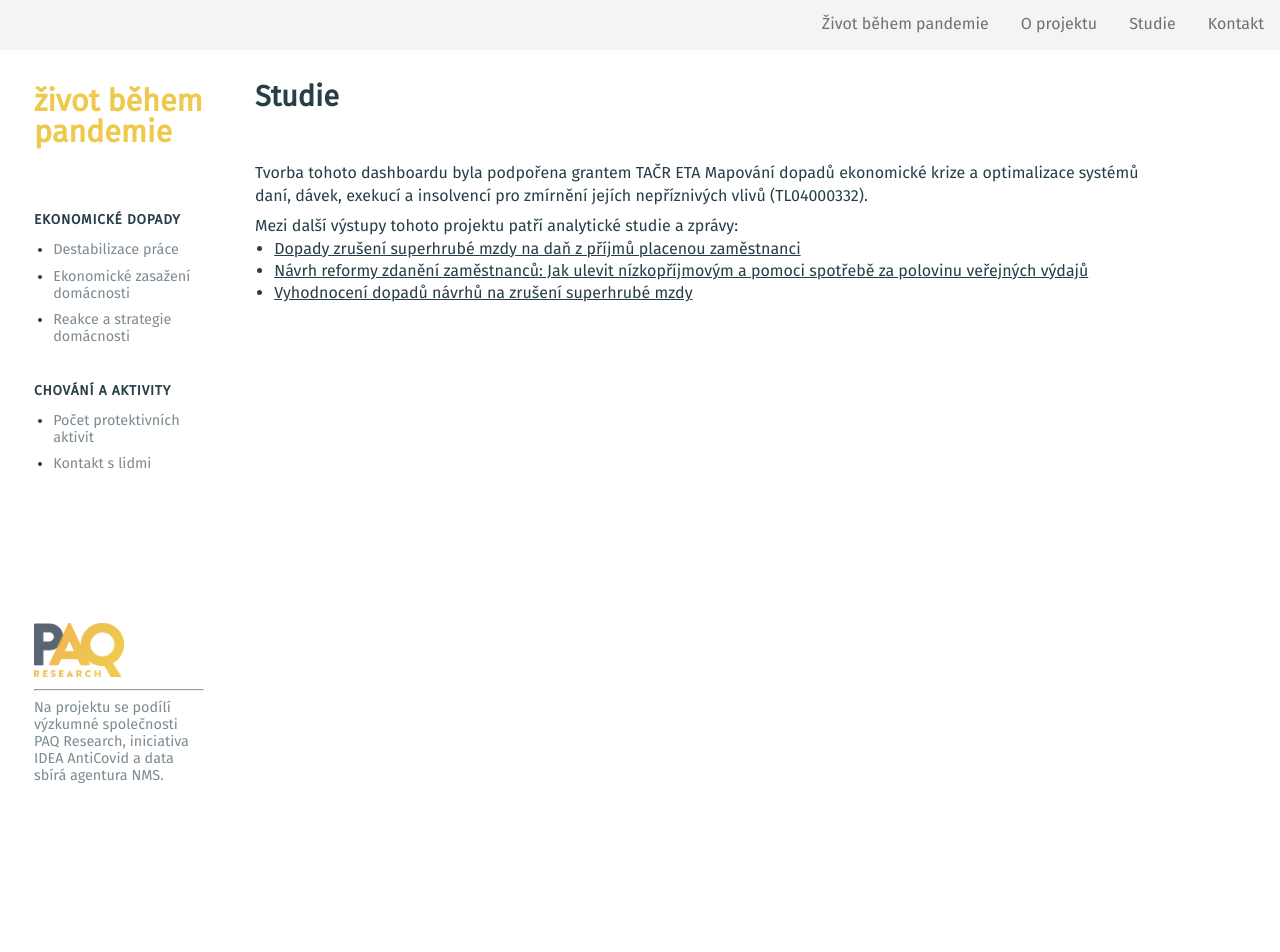
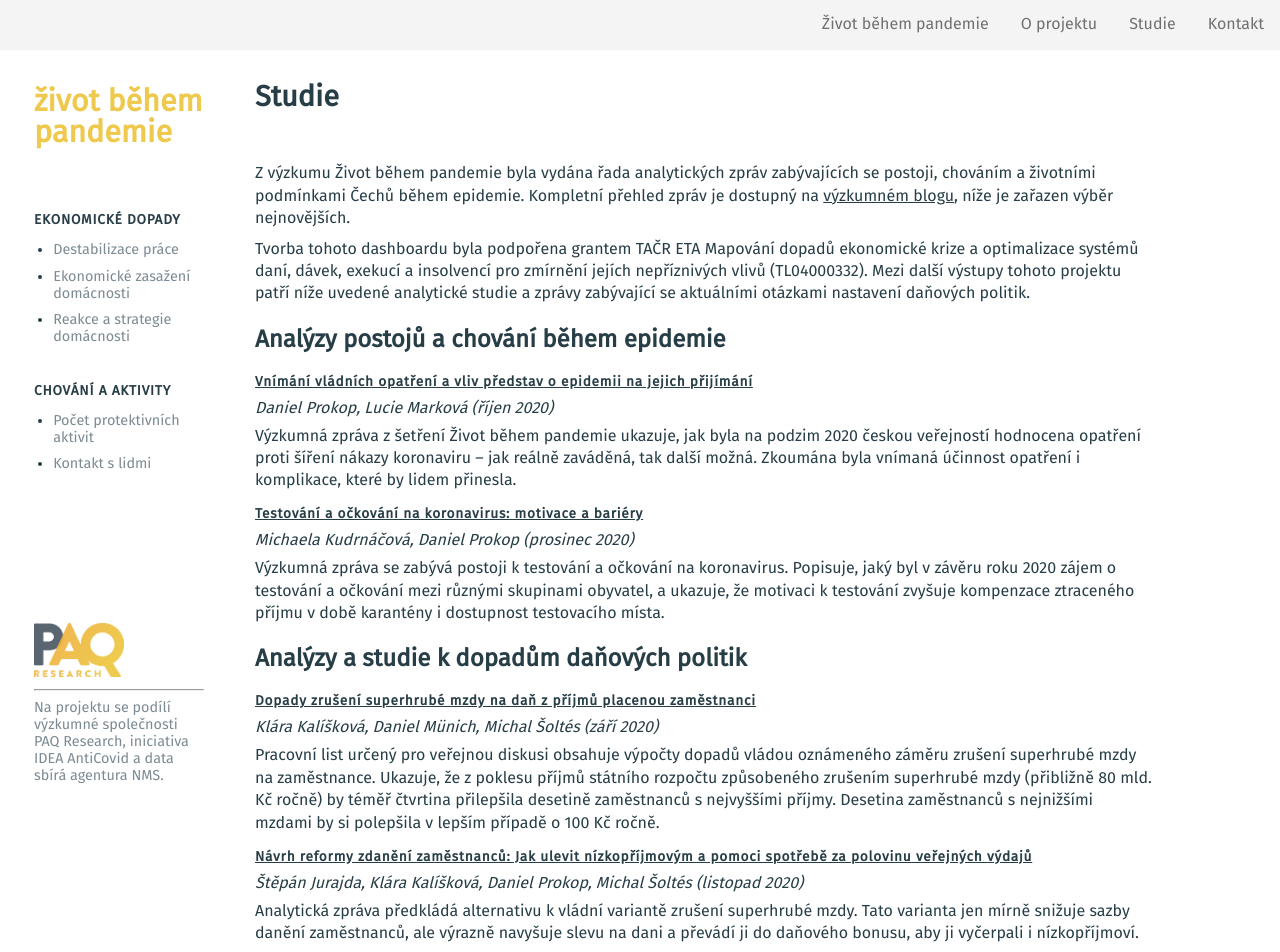
Before and after one commit to mveith/paq-research, a Next.js app: page /studie in a window 1280 px wide. Shown: the top 952 px of the page. Before the commit the page ends 800 px from the top, so only its background shows below. Built offline with nearby package versions, Linux system fonts and the light colour scheme.

Commit message:
Studie update

```diff
--- a/pages/studie.js
+++ b/pages/studie.js
@@ -1,36 +1,72 @@
-import getMenu from '../components/menuBuilder'
-import Layout from '../components/layout';
+import getMenu from "../components/menuBuilder";
+import Layout from "../components/layout";
 
-export default function About({ menu }) {
-    function Person(name, items) {
-        return (<p>
-            <strong>{name}</strong>
-            <ul>
-                {items}
-            </ul>
-        </p>);
+export default function Studies({ menu }) {
+  function Study({ title, authors, url, description }) {
+    return (
+      <article>
+        <h3 style={{fontSize: "1.1rem;"}}>
+          <a href={url} target="_blank" class="external-link">
+            {title}
+          </a>
+        </h3>
+        <address>{authors}</address>
+        <p>{description}</p>
+      </article>
+    );
   }
 
   return (
-        <Layout title="Kontakty" menuItemsData={menu}>
+    <Layout title="Studie" menuItemsData={menu}>
         <h1 style={{ marginBottom: "3rem" }}>Studie</h1>
+        <p>Z výzkumu Život během pandemie byla vydána řada analytických zpráv zabývajících se postoji, chováním a životními podmínkami Čechů během epidemie. Kompletní přehled zpráv je dostupný na <a href="https://www.paqresearch.cz/research-blog" target="_blank" class="external-link">výzkumném blogu</a>, níže je zařazen výběr nejnovějších.</p>
 
-            <p>Tvorba tohoto dashboardu byla podpořena grantem TAČR ETA Mapování dopadů ekonomické krize a optimalizace systémů daní, dávek, exekucí a insolvencí pro zmírnění jejích nepříznivých vlivů (TL04000332).</p>
-            <p>Mezi další výstupy tohoto projektu patří analytické studie a zprávy:
-                <ul>
-                    <li><a href="https://idea.cerge-ei.cz/files/IDEA_TaxBen_2020_01_1_Superhruba_mzda.pdf" target="_blank" class="external-link">Dopady zrušení superhrubé mzdy na daň z příjmů placenou zaměstnanci</a></li>
-                    <li><a href="https://idea.cerge-ei.cz/files/Zmena_dani_varianty_TAXBEN_dodatek_03_11_2020.pdf" target="_blank" class="external-link">Návrh reformy zdanění zaměstnanců: Jak ulevit nízkopříjmovým a pomoci spotřebě za polovinu veřejných výdajů</a></li>
-                    <li><a href="https://idea.cerge-ei.cz/files/Dopady%20zruseni%20superhrube%20mzdy%20pracovni%20list%2002.pdf" target="_blank" class="external-link">Vyhodnocení dopadů návrhů na zrušení superhrubé mzdy</a></li>
-                </ul>
-            </p>
+        <p>Tvorba tohoto dashboardu byla podpořena grantem TAČR ETA Mapování dopadů ekonomické krize a optimalizace systémů daní, dávek, exekucí a insolvencí pro zmírnění jejích nepříznivých vlivů (TL04000332). Mezi další výstupy tohoto projektu patří níže uvedené analytické studie a zprávy zabývající se aktuálními otázkami nastavení daňových politik.</p>
+
+        <h2>Analýzy postojů a chování během epidemie</h2>
+
+        <Study
+            title="Vnímání vládních opatření a vliv představ o epidemii na jejich přijímání"
+            authors="Daniel Prokop, Lucie Marková (říjen 2020)"
+            url="https://www.paqresearch.cz/post/vnimana-vladnich-opatreni-a-vliv-predstav-o-epidemii-na-jejich-prijimani"
+            description="Výzkumná zpráva z šetření Život během pandemie ukazuje, jak byla na podzim 2020 českou veřejností hodnocena opatření proti šíření nákazy koronaviru – jak reálně zaváděná, tak další možná. Zkoumána byla vnímaná účinnost opatření i komplikace, které by lidem přinesla."
+        />
+        <Study
+            title="Testování a očkování na koronavirus: motivace a bariéry"
+            authors="Michaela Kudrnáčová, Daniel Prokop (prosinec 2020)"
+            url="https://www.paqresearch.cz/post/testovani-a-ockovani-na-koronavirus-motivace-a-bariery"
+            description="Výzkumná zpráva se zabývá postoji k testování a očkování na koronavirus. Popisuje, jaký byl v závěru roku 2020 zájem o testování a očkování mezi různými skupinami obyvatel, a ukazuje, že motivaci k testování zvyšuje kompenzace ztraceného příjmu v době karantény i dostupnost testovacího místa."
+        />
+
+        <h2>Analýzy a studie k dopadům daňových politik</h2>
+
+        <Study
+            title="Dopady zrušení superhrubé mzdy na daň z příjmů placenou zaměstnanci"
+            authors="Klára Kalíšková, Daniel Münich, Michal Šoltés (září 2020)"
+            url="https://idea.cerge-ei.cz/files/IDEA_TaxBen_2020_01_1_Superhruba_mzda.pdf"
+            description="Pracovní list určený pro veřejnou diskusi obsahuje výpočty dopadů vládou oznámeného záměru zrušení superhrubé mzdy na zaměstnance. Ukazuje, že z poklesu příjmů státního rozpočtu způsobeného zrušením superhrubé mzdy (přibližně 80 mld. Kč ročně) by téměř čtvrtina přilepšila desetině zaměstnanců s nejvyššími příjmy. Desetina zaměstnanců s nejnižšími mzdami by si polepšila v lepším případě o 100 Kč ročně."
+        />
+        <Study
+            title="Návrh reformy zdanění zaměstnanců: Jak ulevit nízkopříjmovým a pomoci spotřebě za polovinu veřejných výdajů"
+            authors="Štěpán Jurajda, Klára Kalíšková, Daniel Prokop, Michal Šoltés (listopad 2020)"
+            url="https://idea.cerge-ei.cz/files/Zmena_dani_varianty_TAXBEN_dodatek_03_11_2020.pdf"
+            description="Analytická zpráva předkládá alternativu k vládní variantě zrušení superhrubé mzdy. Tato varianta jen mírně snižuje sazby danění zaměstnanců, ale výrazně navyšuje slevu na dani a převádí ji do daňového bonusu, aby ji vyčerpali i nízkopříjmoví."
+        />
+        <Study
+            title="Vyhodnocení dopadů návrhů na zrušení superhrubé mzdy"
+            authors="Štěpán Jurajda, Klára Kalíšková, Daniel Prokop, Michal Šoltés (listopad 2020)"
+            url="https://idea.cerge-ei.cz/files/Dopady%20zruseni%20superhrube%20mzdy%20pracovni%20list%2002.pdf"
+            description="Pracovní list předkládá grafické znázornění dopadů čtyř návrhů na zrušení superhrubé mzdy. Rozebírá, k jakým nákladům veřejných rozpočtů a daňovým odvodům zaměstnanců by vedly jednotlivé návrhy a ukazuje, jak se tyto dopady liší dle výše výdělků."
+        />
+        <br />
     </Layout>
-    )
+  );
 }
 
 export async function getStaticProps(context) {
   return {
     props: {
-            menu: await getMenu()
-        }
+      menu: await getMenu(),
+    },
   };
 }
```
Lines whose indentation alone changed are shown as unchanged.
